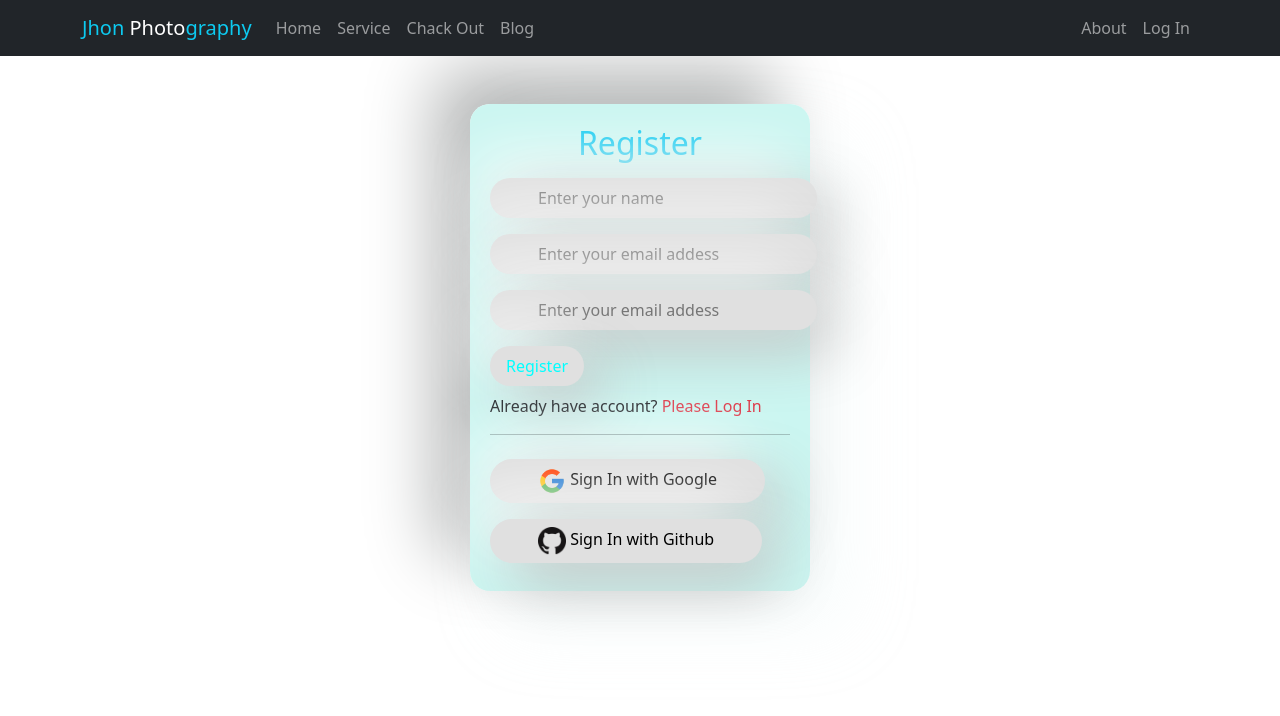
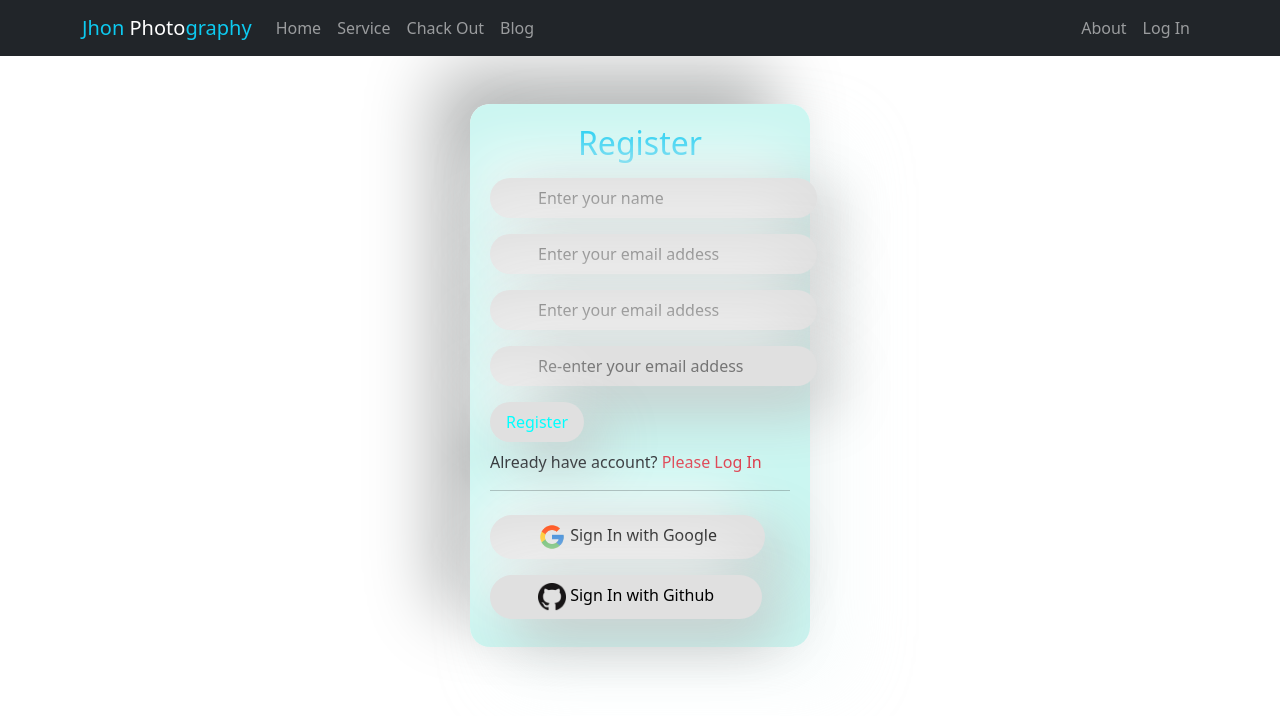
Before and after one commit to jonikumardas/assignrepotopub, a React (Create React App) app: page /registation in a window 1280 px wide. Shown: the top 716 px of the page. Built offline with nearby package versions, Linux system fonts and the light colour scheme; no server answers.

Commit message:
all autintication has done

```diff
--- a/src/Components/Registation/Registaion.js
+++ b/src/Components/Registation/Registaion.js
@@ -1,13 +1,55 @@
-import React from 'react';
+import React, { useState } from 'react';
 import { useNavigate } from 'react-router-dom';
 import google from '../img/google-logo.png';
 import git from '../img/git.png';
 import 'bootstrap/dist/css/bootstrap.min.css';
-import { useSignInWithGithub, useSignInWithGoogle} from 'react-firebase-hooks/auth'
+import { useCreateUserWithEmailAndPassword, useSignInWithGithub, useSignInWithGoogle} from 'react-firebase-hooks/auth'
 import Auth from '../ShereFolder/Firebase/Firebase.init';
 import { signOut } from 'firebase/auth';
 const Registaion = () => {
     const navigate = useNavigate();
+    const [email, setEmail] = useState('');
+    const [passwoed, setPassword] = useState('');
+    const [Repasswoed, setRePassword] = useState('');
+
+    const [
+        createUserWithEmailAndPassword,
+        user2,
+        loading2,
+        error2,
+    ] = useCreateUserWithEmailAndPassword(Auth);
+    const enterEmail = e => {
+        setEmail(e.target.value);
+    }
+    const Enterpassword = e => {
+        setPassword(e.target.value);
+    }
+    const ReEnterpassword = e => {
+        setRePassword(e.target.value);
+    }
+    if (error2) {
+        return (
+          <div>
+            <p>Error: {error2.message}</p>
+          </div>
+        );
+      }
+      if (user2) {
+        return (
+          <div>
+            <p>Registered User: {user2.email}</p>
+          </div>
+        );
+      }
+    const Register = e => {
+        e.preventDefault();
+        if (passwoed === Repasswoed) {
+            createUserWithEmailAndPassword(email, passwoed)
+            navigate('/service')
+
+        }
+    }
+
     const [signInWithGoogle, user, loading, error] = useSignInWithGoogle(Auth);
     const [signInWithGithub, user1, loading1, error1] = useSignInWithGithub(Auth);;
 
@@ -41,13 +83,14 @@ const Registaion = () => {
     return (
         <div>
            <div className='my-5 loginform'>
-            <form action="">
+            <form onSubmit={Register}>
             <h2 className='text-info text-center'> Register </h2>
                 <input  id="email" className='px-5 py-2 my-2 border-0' type="text" placeholder='Enter your name' required />
                     <br />
-                    <input  id="email" className='px-5 py-2 my-2 border-0' type="email" placeholder='Enter your email addess' required />
+                    <input onBlur={enterEmail} id="email" className='px-5 py-2 my-2 border-0' type="email" placeholder='Enter your email addess' required />
                 <br />
-                <input id="password" type="password" className='px-5 my-2 py-2 border-0' placeholder='Enter your email addess' required />
+                <input onBlur={Enterpassword} id="password" type="password" className='px-5 my-2 py-2 border-0' placeholder='Enter your email addess' required />
+                <input onBlur={ReEnterpassword} id="password" type="password" className='px-5 my-2 py-2 border-0' placeholder='Re-enter your email addess' required />
                 <br />
                 <button className='px-3 py-2 my-2 border-0' id="submit" type="submit">Register</button>
                 </form>
--- a/src/Components/ShereFolder/Manu/Manu.js
+++ b/src/Components/ShereFolder/Manu/Manu.js
@@ -31,7 +31,7 @@ const Manu = () => {
               <Nav.Link as={Link} to="/about">About</Nav.Link>
               {
                 user ?
-                  <button onClick={handleSignOut}>Sign out</button>
+                  <button className='bg-none' onClick={handleSignOut}>Sign out</button>
                   :
                   <Nav.Link eventKey={2}as={Link} to="/login">Log In </Nav.Link>
               }
```
